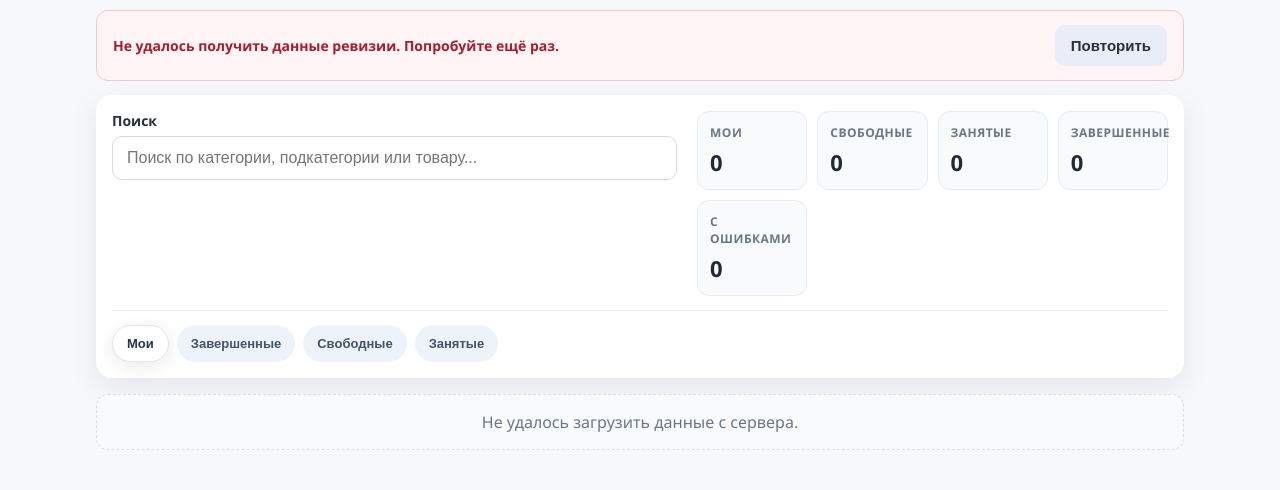
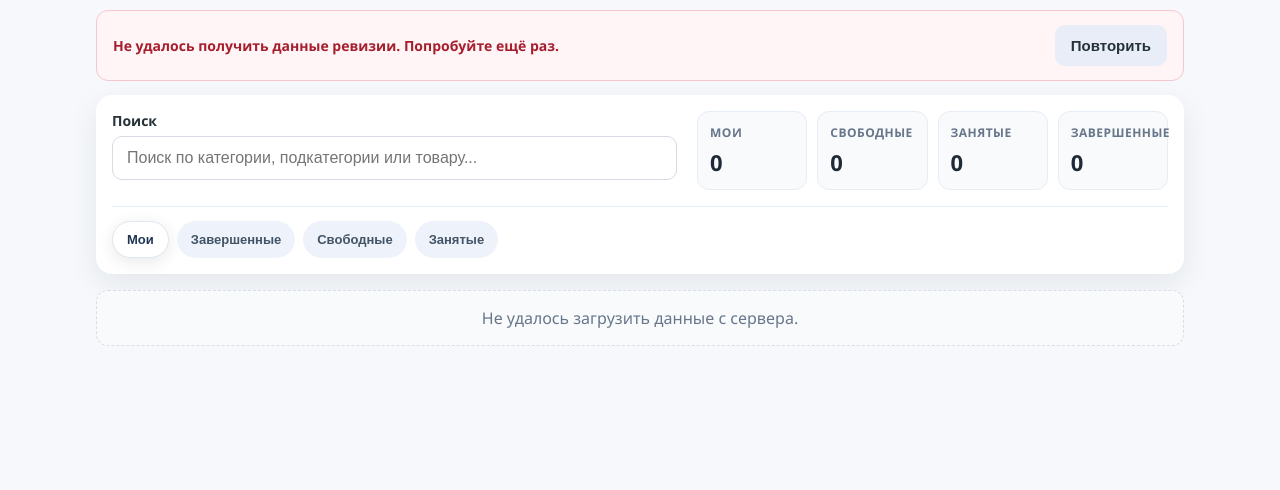
Before and after one commit to Broft4/smart-inventory, a Python web app: template templates/index.html in a window 1280 px wide. Shown: the part 314-804 px from the top of the page. After the commit the page ends 660 px from the top, so only its background shows below. Run offline with Jinja, Linux system fonts and the light colour scheme; the template is opened without the code that fills it, so the values that code supplies are empty.

Commit message:
Бета 1.1.3

```diff
--- a/templates/index.html
+++ b/templates/index.html
@@ -76,10 +76,6 @@
                             <span class="employee-stat-label">Завершенные</span>
                             <strong id="stat-completed">0</strong>
                         </div>
-                        <div class="employee-stat-card">
-                            <span class="employee-stat-label">С ошибками</span>
-                            <strong id="stat-problem">0</strong>
-                        </div>
                     </div>
                 </div>
 
```
